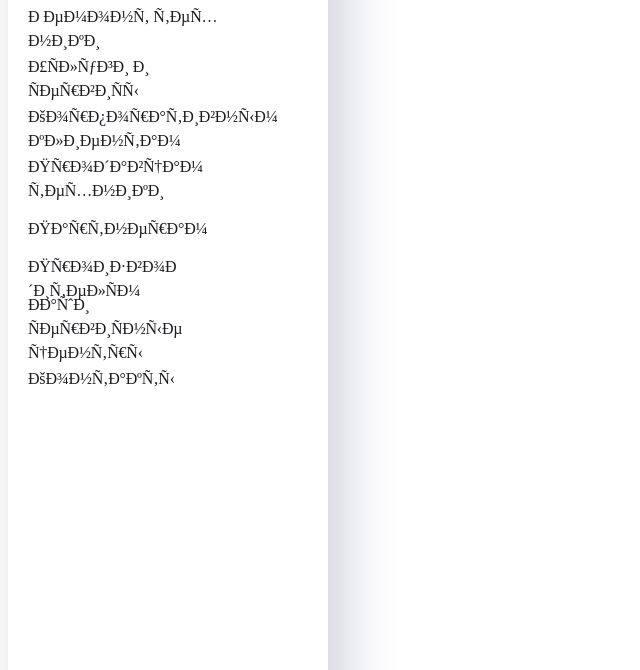
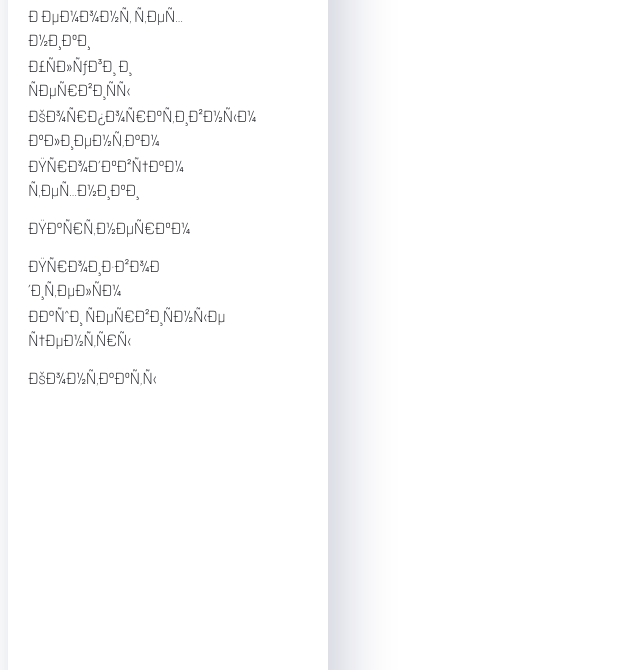
Before and after one commit to Dimob1983/Macket2, a plain HTML site: page index.html in a window 1280 px wide. Shown: the part 127-797 px from the top of the page, without its empty margins (0-640 px from the left). Drawn offline with Linux system fonts and the light colour scheme; the site is published under a folder, as on GitHub Pages, so addresses that start at the root find nothing.

Commit message:
Update style.css

```diff
--- a/style.css
+++ b/style.css
@@ -2,9 +2,9 @@
     font-family: "TT-Lakes";
     src:
         local("TT-Lakes normal"),
-        url("/TTLakes/TTLakes-Regular.woff") format("woff"),
-        url("/TTLakes/TTLakesCondensed-Regular.eot") format("eot"),
-        url("/TTLakes/TTLakesCondensed-Regular.ttf") format("ttf");
+        url("TTLakes/TTLakes-Regular.woff") format("woff"),
+        url("TTLakes/TTLakesCondensed-Regular.eot") format("eot"),
+        url("TTLakes/TTLakesCondensed-Regular.ttf") format("ttf");
     font-weight: normal;
 }
 
@@ -12,9 +12,9 @@
     font-family: "TT-Lakes";
     src:
         local("TT-Lakes bold"),
-        url("/TTLakes/TTLakes-Bold.woff") format("woff"),
-        url("/TTLakes/TTLakes-Bold.eot") format("eot"),
-        url("/TTLakes/TTLakes-Bold.ttf") format("ttf");
+        url("TTLakes/TTLakes-Bold.woff") format("woff"),
+        url("TTLakes/TTLakes-Bold.eot") format("eot"),
+        url("TTLakes/TTLakes-Bold.ttf") format("ttf");
     font-weight: bold;
 }
 
@@ -22,9 +22,9 @@
     font-family: "TT-Lakes";
     src:
         local("TT-Lakes lighter"),
-        url("/TTLakes/TTLakesCondensed-Light.woff") format("woff"),
-        url("/TTLakes/TTLakesCondensed-Light.eot") format("eot"),
-        url("/TTLakes/TTLakesCondensed-Light.ttf") format("ttf");
+        url("TTLakes/TTLakesCondensed-Light.woff") format("woff"),
+        url("TTLakes/TTLakesCondensed-Light.eot") format("eot"),
+        url("TTLakes/TTLakesCondensed-Light.ttf") format("ttf");
     font-weight: lighter;
 }
 
```
